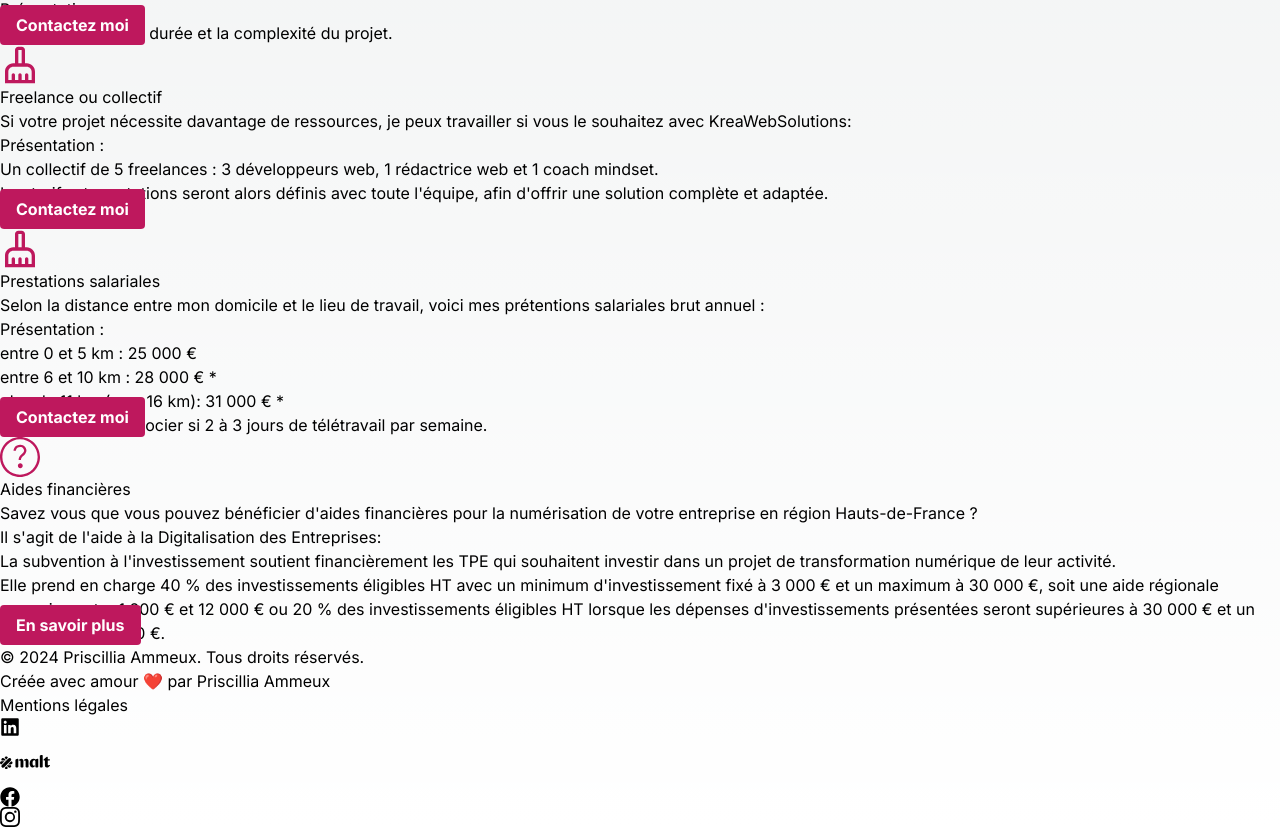
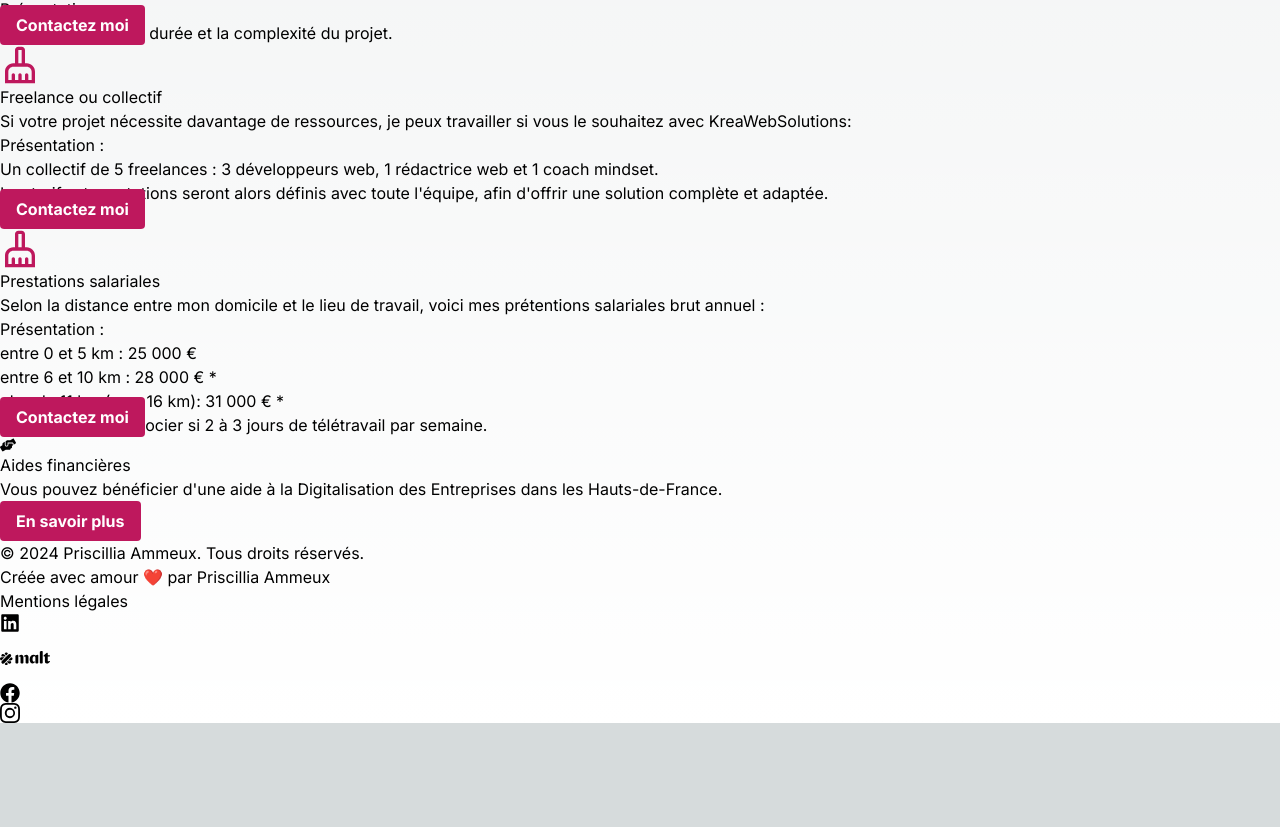
Before and after one commit to PriscilliaAmmeux/my_portfolio, a Next.js app: page /prestations in a window 1280 px wide. Shown: the part 2313-3140 px from the top of the page. After the commit the page ends 3036 px from the top, so only its background shows below. Built offline with nearby package versions, Linux system fonts and the light colour scheme; a web font is replaced by a local one.

Commit message:
reduce help north

```diff
--- a/src/app/prestations/page.tsx
+++ b/src/app/prestations/page.tsx
@@ -15,7 +15,6 @@ export default function Page() {
       <main className="pt-4 lg:pl-2 lg:pr-2">
         <Title text="Prestations" icon={BsGearFill} />
         <ListPrestations />
-
         <HelpNorth />
       </main>
     </Layout>
--- /dev/null
+++ b/src/app/ui/bubble/bubble.tsx
@@ -0,0 +1,33 @@
+import Button from "@/app/components/button/button";
+import { ReactNode } from "react";
+
+interface BubbleProps {
+  Icon: React.ElementType;
+  title: string;
+  children: ReactNode;
+  button: {
+    href: string;
+    text: string;
+    ariaLabel: string;
+  };
+}
+
+export default function Bubble({ Icon, title, children, button }: BubbleProps) {
+  return (
+    <div className="flex flex-col justify-center items-center">
+      <div className="flex justify-center items-center gap-2 mb-2">
+        <Icon className="text-lg " />
+        <h3 className="text-xl font-bold ">{title}</h3>
+      </div>
+      <div className="mb-4 text-lg italic flex justify-center flex-col items-center">
+        {children}
+      </div>
+      <Button
+        href={button.href}
+        text={button.text}
+        type={"button"}
+        ariaLabel={button.ariaLabel}
+      />
+    </div>
+  );
+}
--- a/src/app/ui/helpNorth/helpNorth.tsx
+++ b/src/app/ui/helpNorth/helpNorth.tsx
@@ -1,43 +1,23 @@
-import { TfiHelpAlt } from "react-icons/tfi";
-import Button from "@/app/components/button/button";
-import Card from "@/app/components/card/card";
+import { FaHandsHelping } from "react-icons/fa";
+import Bubble from "../bubble/bubble";
 
 export default function HelpNorth() {
   return (
     <section className="mt-5">
-      <Card
-        Icon={TfiHelpAlt}
+      <Bubble
+        Icon={FaHandsHelping}
         title={"Aides financières"}
-        color="bg-blue-100"
         button={{
           href: "https://www.francenum.gouv.fr/aides-financieres/guides-et-conseils-financiers/quelles-sont-les-aides-financieres-pour-la-6",
           text: "En savoir plus",
           ariaLabel:
             "Cliquez ici afin d'en savoir plus et d'aller sur le site internet du gouvernement Français",
         }}>
-        <p className="italic text-2xl mb-4">
-          Savez vous que vous pouvez bénéficier d'aides financières pour la
-          numérisation de votre entreprise en région Hauts-de-France ?
+        <p>
+          Vous pouvez bénéficier d'une aide à la Digitalisation des Entreprises
+          dans les Hauts-de-France.
         </p>
-        <h2 className="text-pink-700 font-bold mb-2">
-          Il s'agit de l'aide à la Digitalisation des Entreprises:
-        </h2>
-        <ul className="list-disc ml-10">
-          <li className="mb-2">
-            La subvention à l'investissement soutient financièrement les TPE qui
-            souhaitent investir dans un projet de transformation numérique de
-            leur activité.
-          </li>
-          <li>
-            Elle prend en charge 40 % des investissements éligibles HT avec un
-            minimum d'investissement fixé à 3 000 € et un maximum à 30 000 €,
-            soit une aide régionale comprise entre 1 200 € et 12 000 € ou 20 %
-            des investissements éligibles HT lorsque les dépenses
-            d'investissements présentées seront supérieures à 30 000 € et un
-            maximum à 50 000 €.
-          </li>
-        </ul>
-      </Card>
+      </Bubble>
     </section>
   );
 }
```
